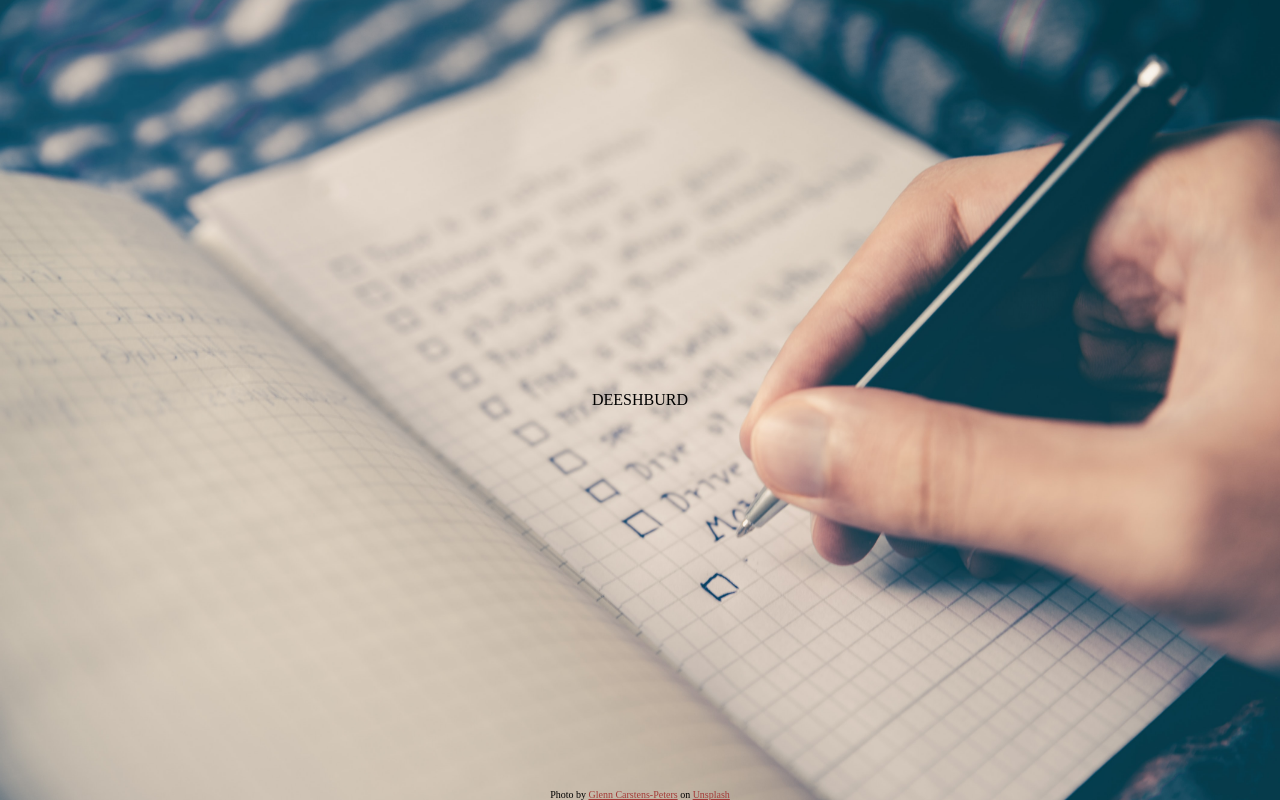
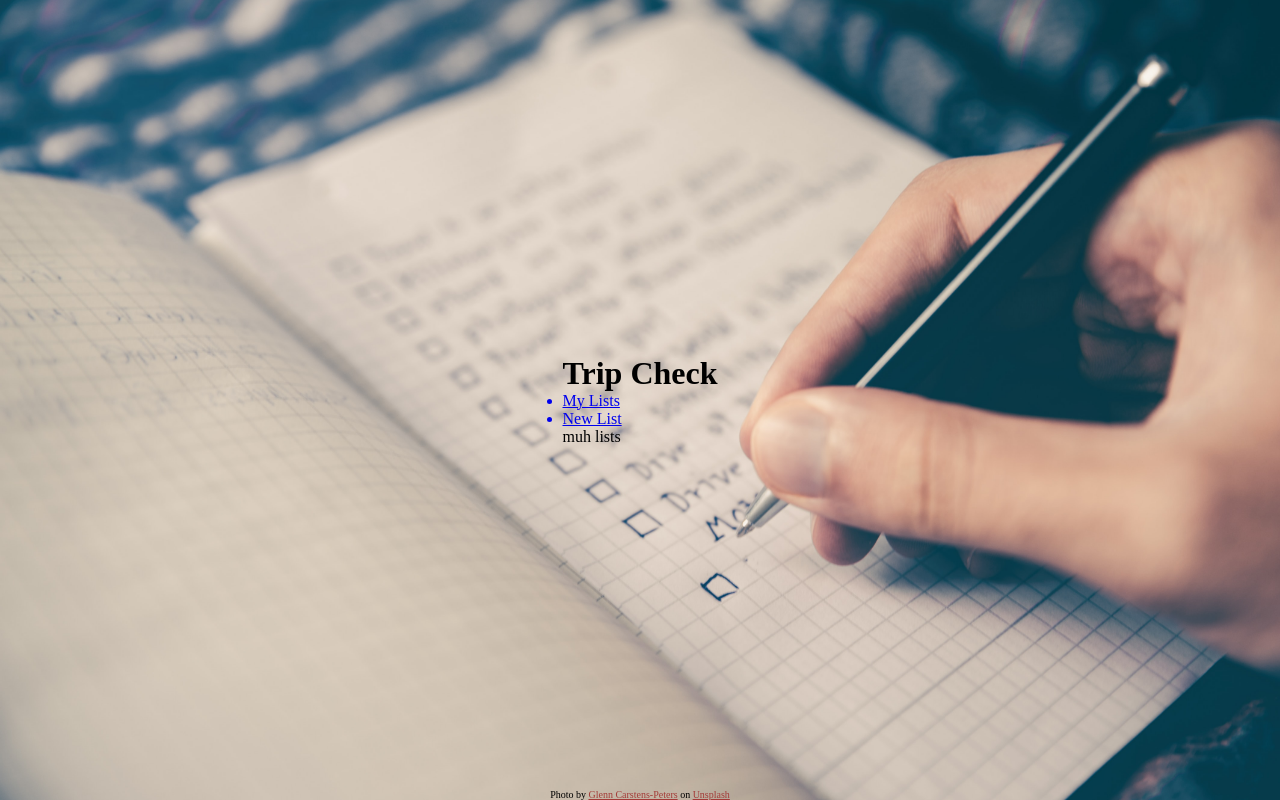
Before and after one commit to GsSteven/tripCheck, a React (Create React App) app in the folder client/: page /dashboard in a window 1280 px wide. Built offline with nearby package versions, Linux system fonts and the light colour scheme; a web font is replaced by a local one.

Commit message:
implemented navbar and two components for checklists

```diff
--- a/client/src/Components/Dashboard.jsx
+++ b/client/src/Components/Dashboard.jsx
@@ -1,5 +1,29 @@
-import React from "react";
+import React, { useState } from "react";
+import NavBar from "./NavBar";
+import MyLists from "./MyLists";
+import NewList from "./NewList";
 
 export default function Dashboard() {
-  return <div>DEESHBURD</div>;
+  const [currentPage, setCurrentPage] = useState("myLists");
+
+  const getCurrentPage = () => {
+    switch (currentPage) {
+      case "myLists":
+        return <MyLists />;
+      case "newList":
+        return <NewList />;
+      default:
+        console.error("Error a getCurrentPage switch");
+    }
+  };
+
+  return (
+    <div className="dashboardWrapper">
+      <header>
+        <h1>Trip Check</h1>
+      </header>
+      <NavBar setCurrentPage={setCurrentPage} />
+      {getCurrentPage()}
+    </div>
+  );
 }
--- a/client/src/Components/Login.jsx
+++ b/client/src/Components/Login.jsx
@@ -1,4 +1,4 @@
-import React, { useState } from "react";
+import React, { useState, useEffect } from "react";
 import { loginUser } from "./../componentUtil/logUser";
 
 export default function Login() {
@@ -13,6 +13,12 @@ export default function Login() {
   const handleKeyPress = (e) => {
     if (e.charCode === 13) submitUser();
   };
+
+  useEffect(() => {
+    if (localStorage.tripsListToken) {
+      window.location.href = "./dashboard";
+    }
+  }, []);
 
   return (
     <div className="loginWrapper">
@@ -29,6 +35,7 @@ export default function Login() {
           type="email"
           id="email"
           name="email"
+          required
           onChange={(e) => setEmail(e.target.value)}
         />
         <label htmlFor="email">Password</label>
@@ -36,6 +43,7 @@ export default function Login() {
           type="password"
           id="password"
           name="password"
+          required
           onChange={(e) => setPassword(e.target.value)}
         />
         <button type="submit">Login</button>
--- /dev/null
+++ b/client/src/Components/MyLists.jsx
@@ -0,0 +1,5 @@
+import React from "react";
+
+export default function MyLists() {
+  return <div>muh lists</div>;
+}
--- /dev/null
+++ b/client/src/Components/NavBar.jsx
@@ -0,0 +1,78 @@
+import React from "react";
+
+class NavBar extends React.Component {
+  constructor(props) {
+    super(props);
+    this.state = {
+      clicked: false,
+    };
+    this.expandNav = this.expandNav.bind(this);
+    this.handleClick = this.handleClick.bind(this);
+  }
+
+  expandNav(e) {
+    const navList = document.querySelector(".navList");
+    const line1 = document.querySelector(".mobile1");
+    const line2 = document.querySelector(".mobile2");
+    const line3 = document.querySelector(".mobile3");
+
+    if (!this.state.clicked) {
+      //show nav
+      navList.style.opacity = "1";
+      navList.style.pointerEvents = "auto";
+      navList.style.height = "auto";
+      navList.style.right = "0";
+      // make mobile options a red X
+      line1.style.transform = "rotate(45deg) translateY(19px)";
+      line2.style.opacity = "0";
+      line3.style.transform = "rotate(-45deg) translateY(-19px)";
+      line1.style.backgroundColor = "rgb(126, 7, 7)";
+      line3.style.backgroundColor = "rgb(126, 7, 7)";
+      this.setState({ clicked: true });
+    } else {
+      //hide nav
+      navList.style.opacity = "0";
+      navList.style.pointerEvents = "none";
+      navList.style.height = "0";
+      navList.style.right = "100%";
+      //return mobile options to default position
+      line1.style.transform = "";
+      line2.style.opacity = "1";
+      line3.style.transform = "";
+      line1.style.backgroundColor = "black";
+      line3.style.backgroundColor = "black";
+      this.setState({ clicked: false });
+    }
+  }
+
+  handleClick(e) {
+    const value = e.target.id;
+    this.props.setCurrentPage(value);
+  }
+
+  render() {
+    return (
+      <div id="navWrapper">
+        <div className="mobileOptions" onClick={this.expandNav}>
+          <div className="mobile1"></div>
+          <div className="mobile2"></div>
+          <div className="mobile3"></div>
+        </div>
+        <ul className="navList">
+          <a href="#myLists">
+            <li id="myLists" onClick={this.handleClick}>
+              My Lists
+            </li>
+          </a>
+          <a href="#newList">
+            <li id="newList" onClick={this.handleClick}>
+              New List
+            </li>
+          </a>
+        </ul>
+      </div>
+    );
+  }
+}
+
+export default NavBar;
--- /dev/null
+++ b/client/src/Components/NewList.jsx
@@ -0,0 +1,5 @@
+import React from "react";
+
+export default function NewList() {
+  return <div>new leest</div>;
+}
--- a/client/src/Components/Register.jsx
+++ b/client/src/Components/Register.jsx
@@ -18,7 +18,9 @@ export default function Register() {
 
     const payLoad = { name, email, password, password2 };
     axios.post("/api/auth/register", payLoad).then((response) => {
-      console.log(response);
+      if (response.status === 200) {
+        window.location.href = "./login";
+      }
     });
   };
 
@@ -41,6 +43,7 @@ export default function Register() {
           type="text"
           id="name"
           name="name"
+          required
           onChange={(e) => setName(e.target.value)}
         />
         <label htmlFor="email">Email</label>
@@ -48,6 +51,7 @@ export default function Register() {
           type="email"
           id="email"
           name="email"
+          required
           onChange={(e) => setEmail(e.target.value)}
         />
         <label htmlFor="password">Password</label>
@@ -55,6 +59,7 @@ export default function Register() {
           type="password"
           id="password"
           name="password"
+          required
           onChange={(e) => setPassword(e.target.value)}
         />
         <label htmlFor="password2">Confirm Password</label>
@@ -62,6 +67,7 @@ export default function Register() {
           type="password"
           id="password2"
           name="password2"
+          required
           onChange={(e) => setPassword2(e.target.value)}
         />
         <button type="submit">Register</button>
```
